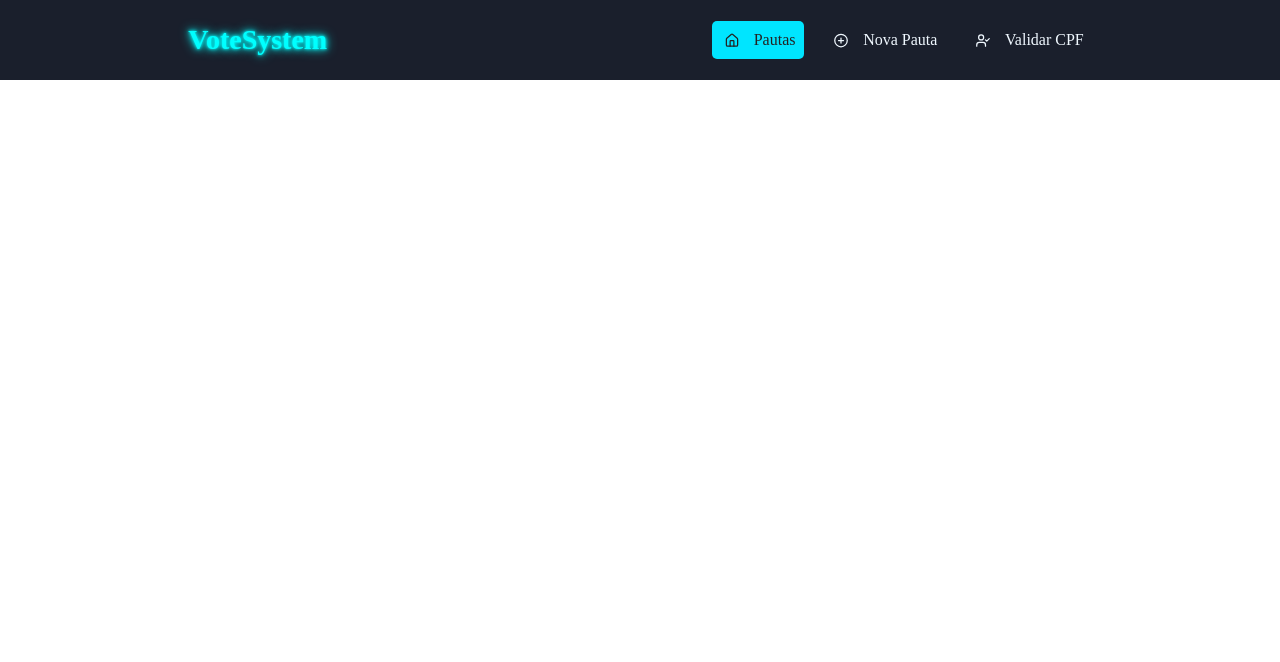
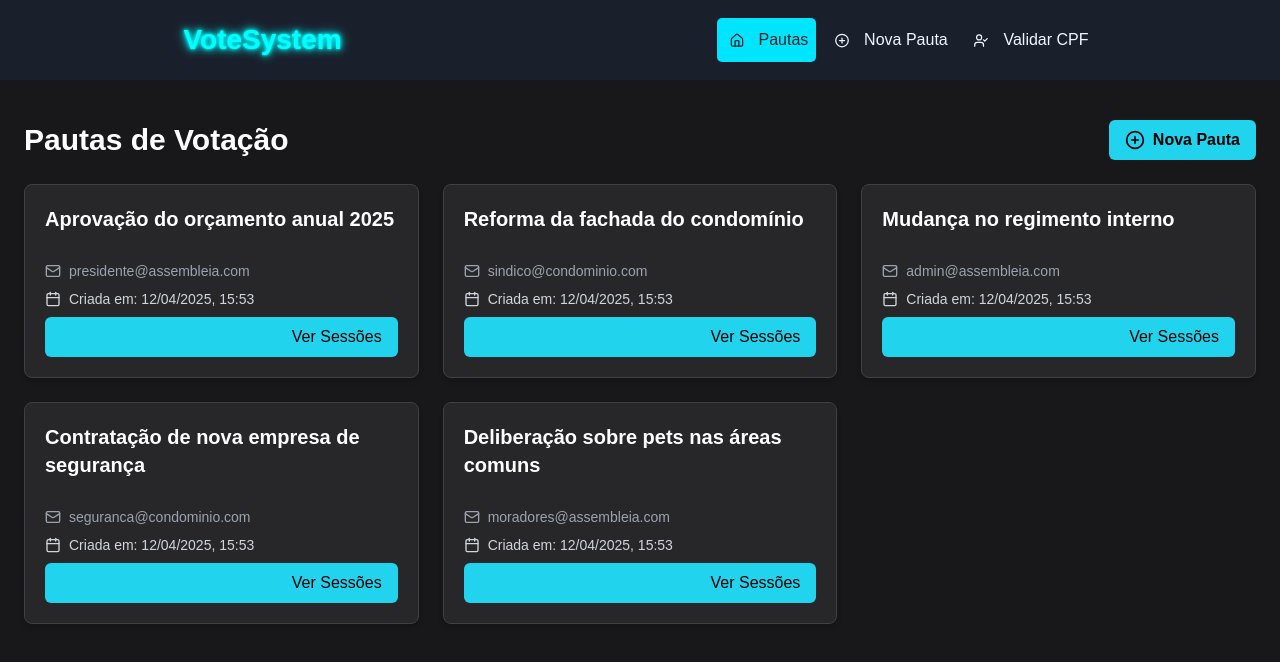
Before and after one commit to joranjoshwa/vote-system, a Next.js app: page / in a window 1280 px wide. Shown: the top 662 px of the page. Built offline with nearby package versions, Linux system fonts and the light colour scheme.

Commit message:
Fix: tela principal ajustada

```diff
--- /dev/null
+++ b/app/components/PautaCard.tsx
@@ -0,0 +1,33 @@
+import { Calendar, Mail } from 'lucide-react';
+import { Pauta, formatDate } from './utils/mockData';
+
+type Props = {
+    pauta: Pauta;
+};
+
+export const PautaCard = ({ pauta }: Props) => {
+    return (
+        <div className="bg-zinc-800 rounded-lg shadow-md p-5 border border-zinc-700 hover:border-cyan-400 transition-colors">
+
+            <div className="mb-4 flex items-center justify-between">
+                <h3 className="text-xl font-bold text-white mb-3">{pauta.descricao}</h3>
+            </div>
+
+            <div className="flex flex-col items-start text-gray-300 mb-2 text-sm gap-2">
+                <div className="flex items-center text-gray-400">
+                    <Mail className="h-4 w-4 mr-2 text-cyan" />
+                    <span>{pauta.email}</span>
+                </div>
+
+                <div className="flex items-center text-gray-300 text-sm">
+                    <Calendar className="h-4 w-4 mr-2 text-cyan" />
+                    <span>Criada em: {formatDate(new Date().toISOString())}</span>
+                </div>
+            </div>
+
+            <div className="flex justify-end mt-auto w-auto bg-cyan-400 text-black font-medium px-4 py-2 rounded-md">
+                Ver Sessões
+            </div>
+        </div>
+    );
+}
--- /dev/null
+++ b/app/components/pautasVotacao/index.tsx
@@ -0,0 +1,24 @@
+import { Home, FileText, UserCheck, PlusCircle } from 'lucide-react';
+import { PautaCard } from '../PautaCard';
+import { pautas } from '@/data/pautas'
+
+export const PautasVotacao = () => {
+
+    return (
+        <div className="min-h-screen bg-zinc-900 text-white flex flex-col">
+            <div className='container mx-auto p-6 flex-grow'>
+
+                <div className="flex flex-col md:flex-row md:items-center md:justify-between gap-4 mt-4 mb-6">
+                    <h1 className="text-3xl font-bold">Pautas de Votação</h1>
+                    <button className='flex items-center gap-2 bg-cyan-400 hover:bg-cyan-300 text-black font-semibold px-4 py-2 rounded-md transition-colors'><PlusCircle className="h-5 w-5" />Nova Pauta</button>
+                </div>
+
+                <div className='grid grid-cols-1 sm:grid-cols-2 lg:grid-cols-3 gap-6'>
+                    {pautas.map((pauta) => (
+                        <PautaCard key={pauta.id} pauta={pauta}/>
+                    ))}
+                </div>
+            </div>
+        </div>
+    );
+}
--- /dev/null
+++ b/app/components/utils/mockData.ts
@@ -0,0 +1,58 @@
+export interface Pauta {
+    id: string;
+    descricao: string;
+    email: string;
+    createdAt: string;
+}
+
+export interface VoteOption {
+    voto: 'SIM' | 'NAO';
+    dataHoraVoto: string;
+}
+
+export interface Sessao {
+    id: string;
+    pautaId: string;
+    votos: VoteOption[];
+    dataHoraCriacao: string;
+    dataHoraFim: string;
+    duracaoMinutos: number;
+    startTime: string;
+    endTime: string;
+    status: string;
+}
+
+export interface VoteCounts {
+    votoSim: number;
+    votoNao: number;
+    totalVotos: number;
+}
+
+export interface User {
+    id: number;
+    nome: string;
+    cpf: string;
+}
+
+export interface CPFValidationResult {
+    status: 'ABLE_TO_VOTE' | 'UNABLE_TO_VOTE';
+}
+
+export interface Vote {
+    id: string;
+    associadoId: string;
+    associadoName: string;
+    voteOption: 'SIM' | 'NAO';
+    votedAt: string;
+}
+
+export const formatDate = (dateString: string): string => {
+    const date = new Date(dateString);
+    return date.toLocaleString('pt-BR', {
+      day: '2-digit',
+      month: '2-digit',
+      year: 'numeric',
+      hour: '2-digit',
+      minute: '2-digit'
+    });
+  };
--- /dev/null
+++ b/app/globals.css
@@ -0,0 +1,21 @@
+@tailwind base;
+@tailwind components;
+@tailwind utilities;
+
+:root {
+   --background: #ffffff;
+   --foreground: #171717;
+}
+
+@media (prefers-color-scheme: dark) {
+   :root {
+     --background: #0a0a0a;
+     --foreground: #ededed;
+   }
+}
+
+body {
+   color: var(--foreground);
+   background: var(--background);
+   font-family: Arial, Helvetica, sans-serif;
+}
--- a/app/layout.tsx
+++ b/app/layout.tsx
@@ -1,16 +1,34 @@
-export const metadata = {
-  title: 'Next.js',
-  description: 'Generated by Next.js',
-}
+import type { Metadata } from "next";
+ import { Geist, Geist_Mono } from "next/font/google";
+ import "./globals.css";
+
+ const geistSans = Geist({
+   variable: "--font-geist-sans",
+   subsets: ["latin"],
+ });
+
+ const geistMono = Geist_Mono({
+   variable: "--font-geist-mono",
+   subsets: ["latin"],
+ });
+
+ export const metadata: Metadata = {
+   title: "Create Next App",
+   description: "Generated by create next app",
+ };
 
  export default function RootLayout({
    children,
-}: {
-  children: React.ReactNode
-}) {
+ }: Readonly<{
+   children: React.ReactNode;
+ }>) {
    return (
      <html lang="en">
-      <body>{children}</body>
+       <body
+         className={`${geistSans.variable} ${geistMono.variable} antialiased`}
+       >
+         {children}
+       </body>
      </html>
-  )
+   );
  }
--- a/app/page.tsx
+++ b/app/page.tsx
@@ -1,11 +1,13 @@
 "use client"
 import { Header } from "./components/header";
+import { PautasVotacao } from './components/pautasVotacao';
 
 
 const Page = () => {
   return (
     <div>
       <Header/>
+      <PautasVotacao />
     </div>
   );
 }
--- /dev/null
+++ b/data/pautas.ts
@@ -0,0 +1,34 @@
+import { Pauta } from "@/app/components/utils/mockData";
+
+export const pautas: Pauta[] = [
+    {
+      id: '1',
+      descricao: 'Aprovação do orçamento anual 2025',
+      email: 'presidente@assembleia.com',
+      createdAt: '2025-04-10T09:30:00Z',
+    },
+    {
+      id: '2',
+      descricao: 'Reforma da fachada do condomínio',
+      email: 'sindico@condominio.com',
+      createdAt: '2025-03-25T14:15:00Z',
+    },
+    {
+      id: '3',
+      descricao: 'Mudança no regimento interno',
+      email: 'admin@assembleia.com',
+      createdAt: '2025-02-28T11:00:00Z',
+    },
+    {
+      id: '4',
+      descricao: 'Contratação de nova empresa de segurança',
+      email: 'seguranca@condominio.com',
+      createdAt: '2025-01-10T16:45:00Z',
+    },
+    {
+      id: '5',
+      descricao: 'Deliberação sobre pets nas áreas comuns',
+      email: 'moradores@assembleia.com',
+      createdAt: '2025-04-01T08:00:00Z',
+    },
+  ];
--- /dev/null
+++ b/index.css
@@ -0,0 +1,95 @@
+
+@tailwind base;
+@tailwind components;
+@tailwind utilities;
+
+@layer base {
+  :root {
+    --background: 0 0% 7%;
+    --foreground: 210 40% 98%;
+
+    --card: 222 15% 13%;
+    --card-foreground: 210 40% 98%;
+
+    --popover: 222 15% 13%;
+    --popover-foreground: 210 40% 98%;
+
+    --primary: 187 100% 50%;
+    --primary-foreground: 222 15% 13%;
+
+    --secondary: 222 15% 20%;
+    --secondary-foreground: 210 40% 98%;
+
+    --muted: 217.2 32.6% 17.5%;
+    --muted-foreground: 215 20.2% 65.1%;
+
+    --accent: 187 100% 50%;
+    --accent-foreground: 222 15% 13%;
+
+    --destructive: 0 62.8% 30.6%;
+    --destructive-foreground: 210 40% 98%;
+
+    --border: 217.2 32.6% 17.5%;
+    --input: 217.2 32.6% 17.5%;
+    --ring: 187 100% 50%;
+
+    --radius: 0.5rem;
+  }
+}
+
+@layer base {
+  * {
+    @apply border-border;
+  }
+
+  body {
+    @apply bg-dark text-foreground;
+    font-feature-settings: "rlig" 1, "calt" 1;
+  }
+}
+
+@layer components {
+  .card-container {
+    @apply bg-dark-card rounded-lg shadow-md p-6 border border-gray-800 hover:border-cyan/50 transition-all duration-300;
+  }
+
+  .button-primary {
+    @apply bg-cyan text-black font-medium px-4 py-2 rounded-md hover:bg-cyan-light transition-colors duration-300 flex items-center justify-center gap-2;
+  }
+
+  .button-secondary {
+    @apply bg-dark-lighter text-white font-medium px-4 py-2 rounded-md hover:bg-dark-card border border-cyan/20 hover:border-cyan/50 transition-colors duration-300 flex items-center justify-center gap-2;
+  }
+
+  .button-danger {
+    @apply bg-destructive text-destructive-foreground font-medium px-4 py-2 rounded-md hover:opacity-90 transition-colors duration-300;
+  }
+
+  .input-primary {
+    @apply bg-dark-lighter border border-gray-700 focus:border-cyan rounded-md px-4 py-2 text-white outline-none focus:ring-1 focus:ring-cyan w-full;
+  }
+
+  .page-container {
+    @apply min-h-screen flex flex-col;
+  }
+
+  .page-content {
+    @apply container mx-auto p-6 flex-grow;
+  }
+
+  .section-title {
+    @apply text-2xl font-bold mb-6 text-white border-b border-cyan/20 pb-2;
+  }
+
+  .glow-text {
+    text-shadow: 0 0 10px rgba(0, 229, 255, 0.7);
+  }
+
+  .neon-border {
+    @apply border border-cyan/50 shadow-[0_0_10px_rgba(0,229,255,0.3)];
+  }
+
+  .gradient-bg {
+    background: linear-gradient(135deg, rgba(26, 31, 44, 0.8) 0%, rgba(18, 18, 18, 1) 100%);
+  }
+}
--- /dev/null
+++ b/types/Pauta.ts
@@ -0,0 +1,6 @@
+export interface Pauta {
+    id: string;
+    title: string;
+    email: string;
+    createdAt: string;
+}
```
Also changed, not shown: app/components/detalhesSessao/index.tsx (added). Lines whose indentation alone changed are shown as unchanged.
